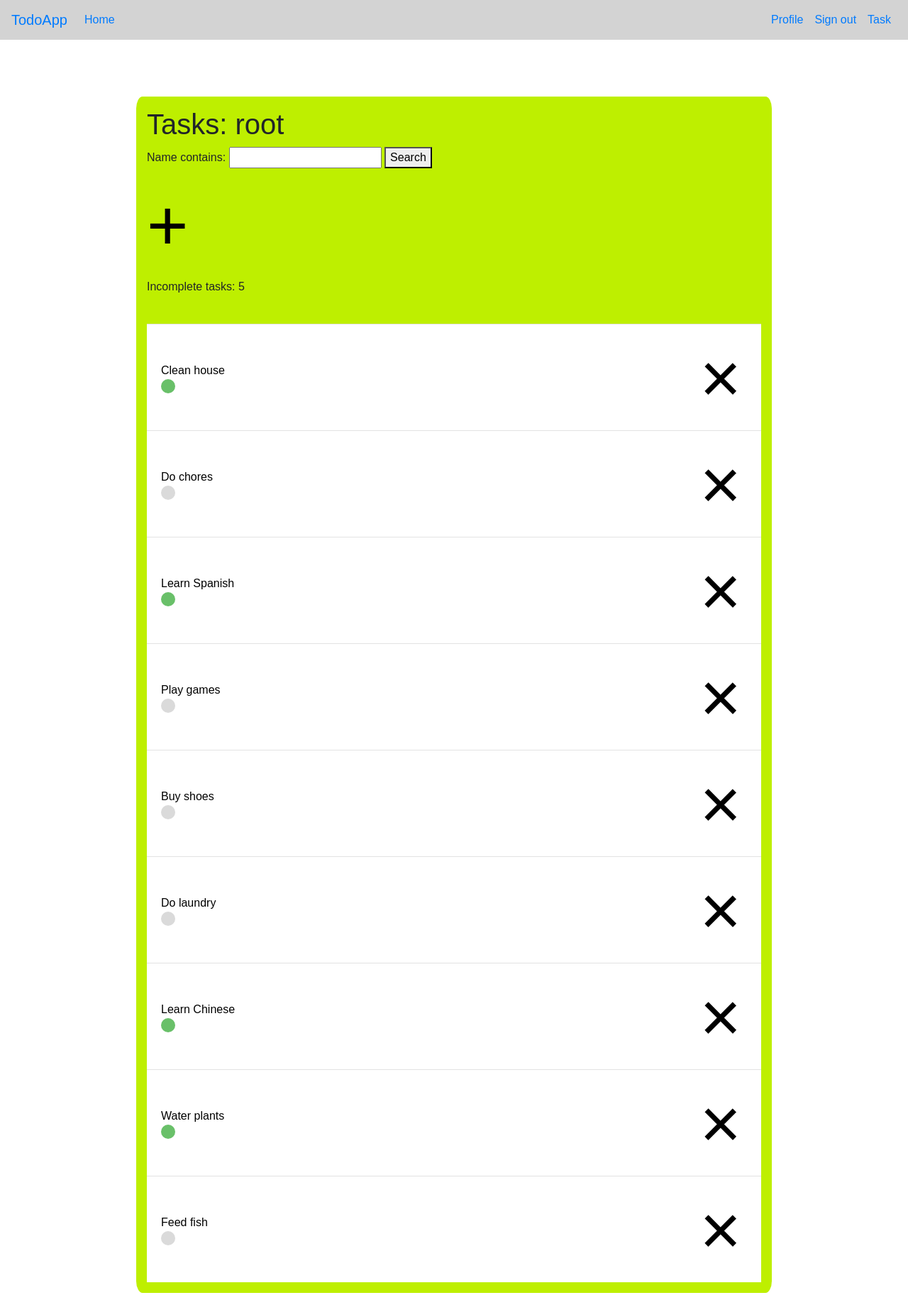
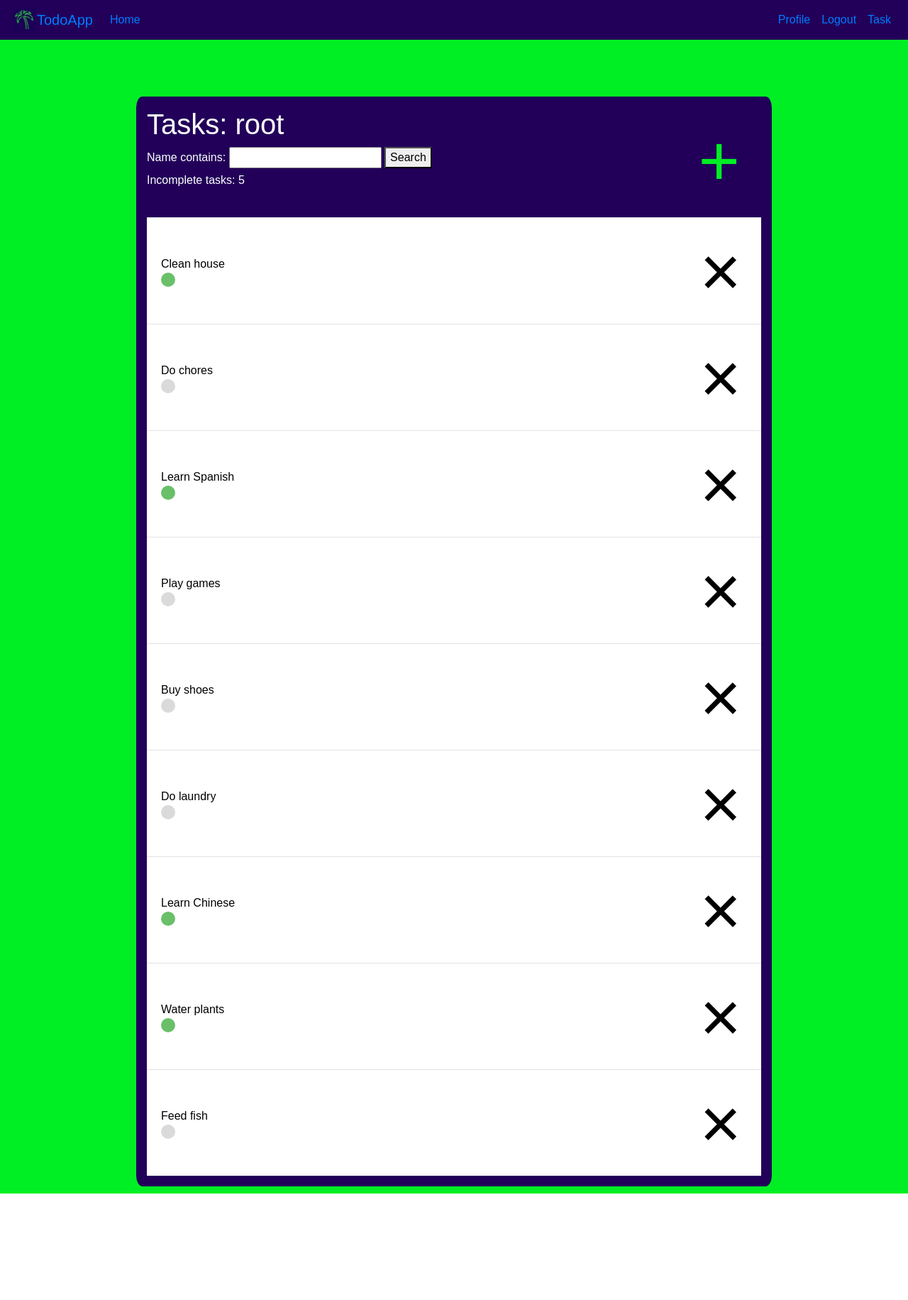
Before and after one commit to msg8925/django_todo_app, a Django app: page / in a window 1280 px wide. Shown: the whole page at 71% size. After the commit the page ends 1681 px from the top, so only its background shows below. Run offline with Django 4.2, Linux system fonts and the light colour scheme; a user stored in the database is signed in; data comes from the database, SQL or seed files in the repository; both versions use the stored data as it was after the commit; some libraries are stand-ins or nearby versions; some web fonts are replaced.

Commit message:
Design updated

```diff
--- a/todoapp/todo/static/styles.css
+++ b/todoapp/todo/static/styles.css
@@ -1,11 +1,15 @@
 body{
-    background-color: white;
+    background-color: #00ef24;
     font-family: 'Sono', sans-serif;
 }
 
 .nav-bar{
-    background-color: lightgrey;
+    background-color: #220059;
     font-family: 'Sono', sans-serif;
+}
+
+.logo {
+    margin: 2px;
 }
 
 /* .nav-link-custom{
@@ -16,13 +20,18 @@ body{
     margin-top: 80px;
     margin-bottom: 10px;
     max-width: 70%;
-    background-color: #beef00;
+    background-color: #220059;
+    /* background-color: #beef00; */
     border-radius: 1%;
 }
 
 
 .task-heading {
     padding-top: 15px;
+}
+
+.task-heading-text {
+    color: white;
 }
 
 .tasks-container {
@@ -80,17 +89,18 @@ body{
 
 
 .add-icon {
-    display: block;
+    display: flex;
+    float: right;
     height: auto;
-    padding: 0;
-    margin: 0;
+    padding: 0px;
+    margin-right: 30px;
     text-decoration: none;
-    color: black;
+    color: #00ef24;
     font-size: 100px;
 
 }
 
 .add-icon:hover {
     text-decoration: none;
-    color: red;
+    color: white;
 }
--- a/todoapp/todo/templates/todo/base.html
+++ b/todoapp/todo/templates/todo/base.html
@@ -27,6 +27,10 @@
 
     <!-- Navbar -->
     <nav class="navbar navbar-expand-lg nav-bar">
+
+        <div class="logo">
+          <img src="{% static 'flamingo-sm.png' %}" alt="logo">
+        </div>
 
         <!-- Logo -->
         <a class="navbar-brand" href="{% url 'todo-home' %}">TodoApp</a>
@@ -66,14 +70,14 @@
                     <a class="nav-link" href="#">Profile</a>
                 </li>
                 <li class="nav-item">
-                    <a class="nav-link" href="{% url 'logout' %}">Sign out</a>
+                    <a class="nav-link" href="{% url 'logout' %}">Logout</a>
                 </li>
                 <li class="nav-item">
                     <a class="nav-link" href="{% url 'task-create' %}">Task</a>
                 </li>
             {% else %}
                 <li class="nav-item">
-                    <a class="nav-link" href="{% url 'login' %}">Sign In</a>
+                    <a class="nav-link" href="{% url 'login' %}">Login</a>
                 </li>
                 <li class="nav-item">
                     <a class="nav-link" href="{% url 'register' %}">Register</a>
--- a/todoapp/todo/templates/todo/home.html
+++ b/todoapp/todo/templates/todo/home.html
@@ -3,14 +3,15 @@
 {% block content %}
 
     <div class="task-heading">
-        <h1>Tasks: {{ user }}</h1>
-        <form method="GET">
+        <a class="add-icon" href="{% url 'task-create' %}">&#43;</a>
+        <h1 class="task-heading-text">Tasks: {{ user }}</h1>
+        <form class="task-heading-text" method="GET">
             {% csrf_token %}
             {{ form }}
             <button type="submit">Search</button>
         </form>
-        <a class="add-icon" href="{% url 'task-create' %}">&#43;</a>
-        <p>Incomplete tasks: {{ count }}</p>
+
+        <p class="task-heading-text">Incomplete tasks: {{ count }}</p>
     </div>
 
     <br>
--- a/todoapp/todo/views.py
+++ b/todoapp/todo/views.py
@@ -90,7 +90,8 @@ class TaskCreateView(LoginRequiredMixin, CreateView):
 
 class TaskUpdateView(LoginRequiredMixin, UserPassesTestMixin, UpdateView):
     model = Task
-    fields = ['name', 'status']
+    fields = ['name', 'desc', 'status']
+    success_url = reverse_lazy('todo-home')
 
     def test_func(self):
         task = self.get_object()
```
Also changed, not shown: todoapp/db.sqlite3, todoapp/todo/static/flamingo-sm.png (added).
